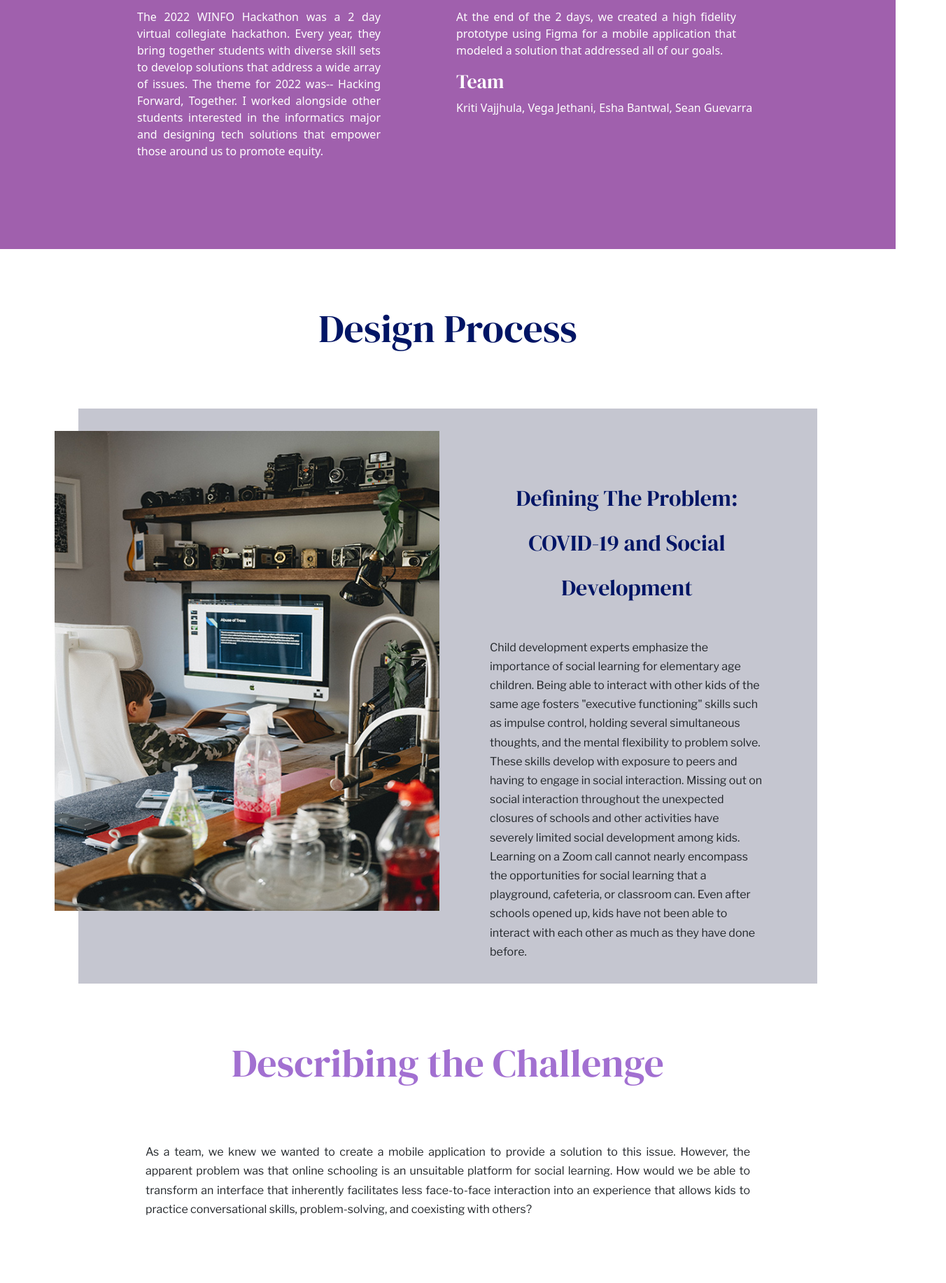
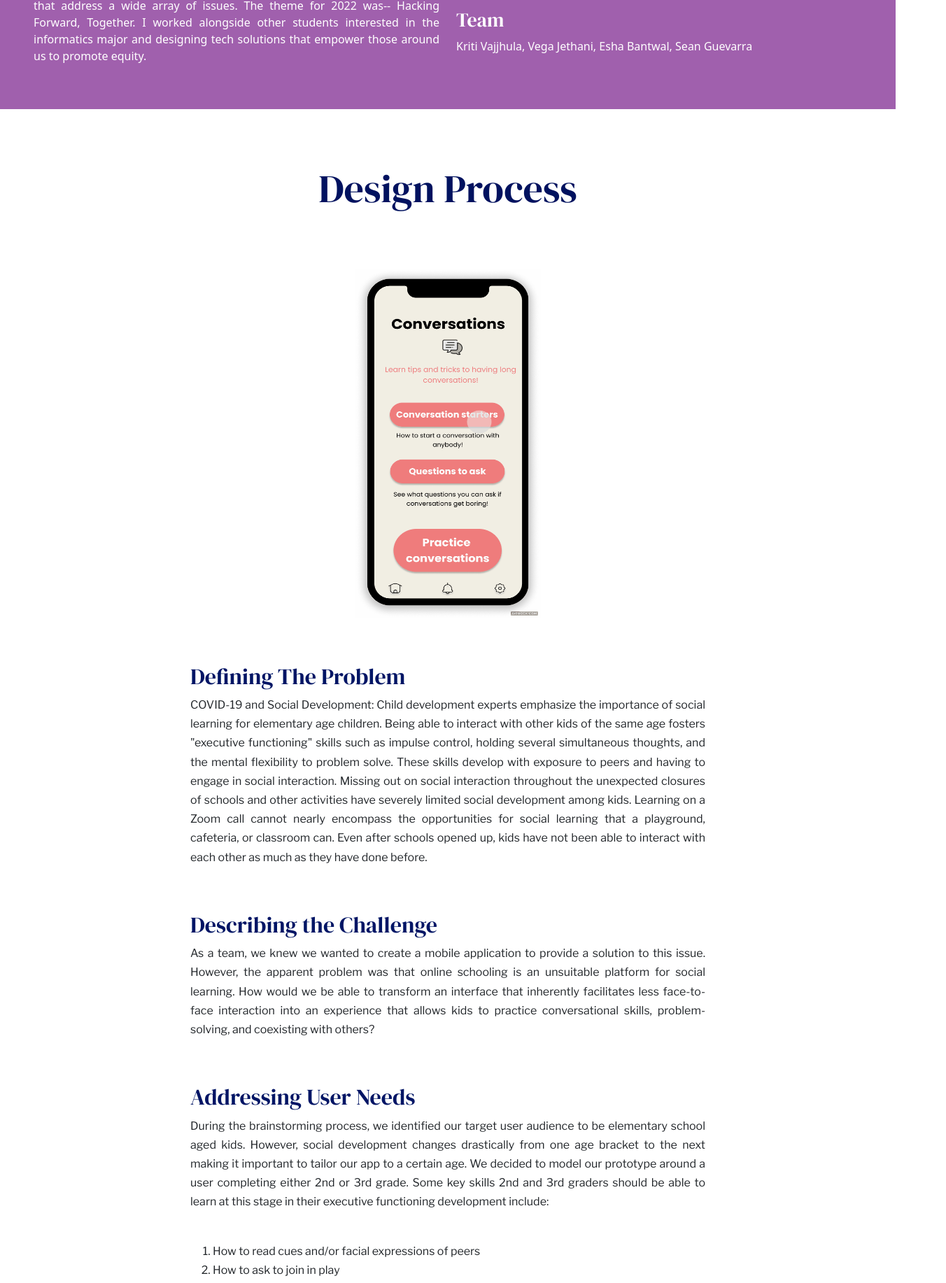
Before and after one commit to kvajjhula/kriti_portfolio, a React (Create React App) app: page /PlayDate in a window 1280 px wide. Shown: the part 930-2764 px from the top of the page at 70% size, 1352 px wide, since content can reach past the window. Built offline with nearby package versions, Linux system fonts and the light colour scheme.

Commit message:
reformatting playdate and removing immage boxes

```diff
--- a/src/components/PlayDate.js
+++ b/src/components/PlayDate.js
@@ -42,33 +42,31 @@ export function PlayDate(props) {
                 </MDBRow>
             </div>
 
-            <h1 id="des-process-playdate">Design Process</h1>
+            <h1 className="des-process">Design Process</h1>
+
+
+            <MDBRow className='playdate-carousel'>
+                <img src='../img/Playdate/gifmock.gif' title='carousel-1' />
+            </MDBRow>
 
 
 
-            <Row className="playdate-def-container">
-                <Col xs={6} className="playdate-def-problem-img">
-                    <img src="../img/Playdate/defining_problem.jpg" alt="your-image-description" />
-                </Col>
-                <Col className="playdate-def-problem-text" xs={6}>
-                    <h2>Defining The Problem: COVID-19 and Social Development</h2>
-                    <p>
-                        Child development experts emphasize the importance of social learning for elementary age children. Being able to interact with other kids of the same age fosters "executive functioning" skills such as impulse control, holding several simultaneous thoughts, and the mental flexibility to problem solve. These skills develop with exposure to peers and having to engage in social interaction. Missing out on social interaction throughout the unexpected closures of schools and other activities have severely limited social development among kids. Learning on a Zoom call cannot nearly encompass the opportunities for social learning that a playground, cafeteria, or classroom can. Even after schools opened up, kids have not been able to interact with each other as much as they have done before.</p>
-                </Col>
-            </Row>
-            <div id="describing-challenge-playdate">
-                <h1 id="describing-challenge-playdate-heading">Describing the Challenge</h1>
+            <div className="des-process-description">
+                <h2>Defining The Problem</h2>
+                <p>COVID-19 and Social Development: Child development experts emphasize the importance of social learning for elementary age children. Being able to interact with other kids of the same age fosters "executive functioning" skills such as impulse control, holding several simultaneous thoughts, and the mental flexibility to problem solve. These skills develop with exposure to peers and having to engage in social interaction. Missing out on social interaction throughout the unexpected closures of schools and other activities have severely limited social development among kids. Learning on a Zoom call cannot nearly encompass the opportunities for social learning that a playground, cafeteria, or classroom can. Even after schools opened up, kids have not been able to interact with each other as much as they have done before.</p>
+            </div>
+
+
+
+            <div className="des-process-description">
+                <h2>Describing the Challenge</h2>
                 <p>As a team, we knew we wanted to create a mobile application to provide a solution to this issue. However, the apparent problem was that online schooling is an unsuitable platform for social learning. How would we be able to transform an interface that inherently facilitates less face-to-face interaction into an experience that allows kids to practice conversational skills, problem-solving, and coexisting with others?</p>
             </div>
 
-            <Row className="user-needs-playdate-container">
-                <Col xs={6} className="user-needs-playdate-img">
-                    <img className='img-fluid shadow-4' src="../img/Playdate/user-needs.jpg" alt="your-image-description" />
-                </Col>
-                <Col className="user-needs-playdate-text" xs={6}>
-                    <h2>Understanding the User: Addressing User Needs</h2>
-                    <p>
-                        During the brainstorming process, we identified our target user audience to be elementary school aged kids. However, social development changes drastically from one age bracket to the next making it important to tailor our app to a certain age. We decided to model our prototype around a user completing either 2nd or 3rd grade.
+
+            <div className="des-process-description">
+                <h2>Addressing User Needs</h2>
+                <p>During the brainstorming process, we identified our target user audience to be elementary school aged kids. However, social development changes drastically from one age bracket to the next making it important to tailor our app to a certain age. We decided to model our prototype around a user completing either 2nd or 3rd grade.
 
                     Some key skills 2nd and 3rd graders should be able to learn at this stage in their executive functioning development include: </p>
                 <br></br>
@@ -82,11 +80,9 @@ export function PlayDate(props) {
 
                     <li>How to ask for what they want/need in healthy and productive ways</li>
                 </ol>
+            </div>
 
-                </Col>
-            </Row>
-
-            <MDBRow className="dev-sol-playdate-container">
+            {/* <MDBRow className="dev-sol-playdate-container">
                 <MDBCol md="6">
                     <div id="developing-solution-playdate">
                         <h1 id="developing-solution-heading">Developing a Solution</h1>
@@ -98,7 +94,15 @@ export function PlayDate(props) {
                         <img src="../img/Playdate/ideation-playdate.png" />
                     </div>
                 </MDBCol>
-            </MDBRow>
+            </MDBRow> */}
+
+            <div className="des-process-description">
+                <h2>Developing a Solution</h2>
+                <p>Given a short timeframe, we decided to condense our journey map and low fidelity prototype into a FigJam ideation board. A few key components we were considering including splitting the types of interactions into a “Practice on Your Own” feature and a “Connect with the Class” feature where teachers and students could have a forum to facilitate discussion.</p>
+                <div id="empathize-img">
+                    <img src="../img/Playdate/ideation-playdate.png" />
+                </div>
+            </div>
 
             <MDBContainer className='activity-types-playdate'>
                 <MDBRow>
@@ -121,26 +125,6 @@ export function PlayDate(props) {
                 </MDBRow>
             </MDBContainer>
 
-            <h1 id="sel-screens-playdate">Selected Screens</h1>
-
-            <MDBRow className='playdate-carousel'>
-                <MDBCol md="2">
-                    <img src='../img/Playdate/carousel-1.webp' title='carousel-1' />
-                </MDBCol>
-                <MDBCol md="2">
-                    <img src='../img/Playdate/carousel-2.webp' title='carousel-2' />
-                </MDBCol>
-                <MDBCol md="2">
-                    <img src='../img/Playdate/carousel-3.webp' title='carousel-3' />
-                </MDBCol>
-                <MDBCol md="2">
-                    <img src='../img/Playdate/carousel-4.webp' title='carousel-4' />
-                </MDBCol>
-                <MDBCol md="2">
-                    <img src='../img/Playdate/carousel-5.webp' title='carousel-5' />
-                </MDBCol>
-            </MDBRow>
-
 
             <div id="final-sol-playdate">
                 <h1 id="final-sol-playdate-heading">Final Components</h1>
--- a/src/components/VRMap.js
+++ b/src/components/VRMap.js
@@ -7,7 +7,7 @@ export function VRMap(props) {
             <MDBRow className="vr-intro">
                 <MDBCol className="vr-intro-img" md="6">
                     <a href='https://www.foundry10.org/vr-learning-map'>
-                    <img src="../img/VR/figmascreen.png" />
+                        <img src="../img/VR/figmascreen.png" />
                     </a>
                 </MDBCol>
                 <MDBCol md="6">
@@ -21,33 +21,29 @@ export function VRMap(props) {
             </MDBRow>
 
             <MDBRow className="vr-context">
-                <MDBCol md='8'>
+                <MDBCol md='6'>
                     <div className='pb-3'>
                         <h2>Context</h2>
                         <p>The VR Learning Map was my primary project while working as an education technology intern at education research organization Foundry10 during the summer and fall of 2022. I worked on the edtech team which engaged in the research, programming and collaborative philanthropy across many different kinds of technologies used in education. I did research with VR hardware, software and emerging technologies like XR and adaptive learning. For this project, I worked primarily with educational VR. Although I completed this project individually, I worked alongside another intern to do preliminary research into the problem space.</p>
 
                         {/* The project goal was open ended towards the beginning and I was given a lot of creative freedom with the solutions and resources I could design.  */}
                     </div>
-                    <MDBRow>
-                        <MDBCol md='6'>
-                            <h2>Type/Timeline</h2>
-                            <p>Product Design<br />Web Design<br />7 months</p>
-                        </MDBCol>
-                        <MDBCol md='6'>
-                            <h2>Roles</h2>
-                            <p>User Research, Interface Design, Data Visualization, UX Design</p>
-                        </MDBCol>
 
-                    </MDBRow>
                 </MDBCol>
                 <MDBCol md='4' className="vr-result">
                     <h2>Result</h2>
                     <p>By the end of 7 months I designed and helped develop an interactive map web plugin with Figma and Tableau that visualizes educational VR immersive experiences in Seattle as a resource for local educators to introduce VR to students.</p>
+
+                    <h2>Type/Timeline</h2>
+                    <p>Product Design<br />Web Design<br />7 months</p>
+
+                    <h2>Roles</h2>
+                    <p>User Research, Interface Design, Data Visualization, UX Design</p>
                 </MDBCol>
 
             </MDBRow>
 
-            <h1 id="des-process-vr">Design Process</h1>
+            <h1 className="des-process">Design Process</h1>
 
             <div id="vr-map-img">
                 {/* <img src="../img/VR/vr-map-img.png" /> */}
--- a/src/index.css
+++ b/src/index.css
@@ -153,6 +153,12 @@ a:link {
   transform: scale(1.03);
 }
 
+/* Playdate Page new */
+
+
+
+
+
 /*  Playdate Page */
 
 .playdate-proj-description {
@@ -195,7 +201,7 @@ a:link {
 .playdate-details {
   background-color: #a060ad;
   color: white;
-  padding: 7rem;
+  padding: 3rem;
   text-align: justify;
 }
 
@@ -204,20 +210,12 @@ a:link {
 }
 
 .playdate-details .playdate-context {
-  padding-right: 6rem;
-  padding-left: 6rem;
+  /* padding-right: 6rem;
+  padding-left: 6rem; */
 }
 
 .playdate-details .playdate-result {
-  padding-right: 8rem;
-}
-
-#des-process-playdate {
-  text-align: center;
-  font-family: 'DM Serif Display', serif;
-  margin: 5rem;
-  font-size: 3.5rem;
-  color: #001565;
+  /* padding-right: 8rem; */
 }
 
 .playdate-def-problem-img img {
@@ -251,36 +249,6 @@ a:link {
   padding-right: 3rem;
 }
 
-.playdate-def-container p {
-  font-family: 'Libre Franklin', sans-serif;
-  /* letter-spacing: 0.05rem; */
-  padding-left: 3rem;
-  padding-right: 3rem;
-}
-
-.playdate-def-problem-text {
-  padding-left: 3rem;
-  line-height: 1.7rem;
-}
-
-#describing-challenge-playdate {
-  margin-left: 10rem;
-  margin-right: 10rem;
-  font-family: 'Libre Franklin', sans-serif;
-  padding-left: 3rem;
-  padding-right: 3rem;
-  text-align: justify;
-  line-height: 1.7rem;
-  margin-bottom: 10rem;
-}
-
-#describing-challenge-playdate-heading {
-  text-align: center;
-  font-family: 'DM Serif Display', serif;
-  margin: 5rem;
-  font-size: 3.5rem;
-  color: #a270d1;
-}
 
 .user-needs-playdate-img img {
   float: right;
@@ -399,14 +367,15 @@ a:link {
 }
 
 .playdate-carousel img {
-  max-width: 300px;
-  max-height: 400px;
+  width: 290px;
+  height: 500px;
 }
 
 .playdate-carousel {
-  justify-content: space-between;
   margin-right: 2rem !important;
   margin-left: 2rem !important;
+  /* padding: 5rem; */
+  justify-content: center;
 
 }
 
@@ -511,7 +480,7 @@ a:link {
   padding-left: 3rem !important;
 }
 
-#des-process-vr {
+.des-process {
   text-align: center;
   font-family: 'DM Serif Display', serif;
   margin: 5rem;
```
Also changed, not shown: public/img/Playdate/gifmock.gif (added). Lines whose indentation alone changed are shown as unchanged.
